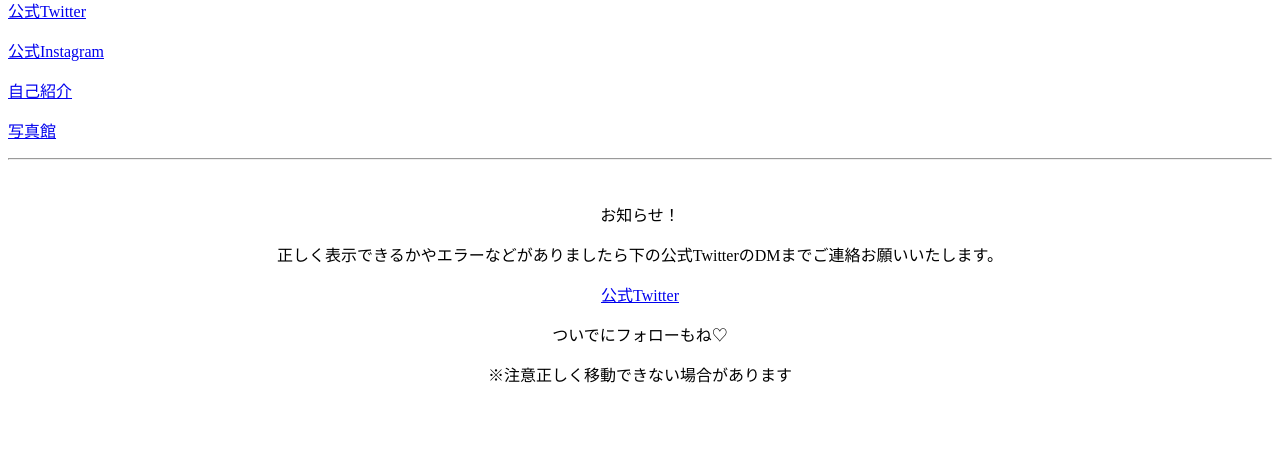
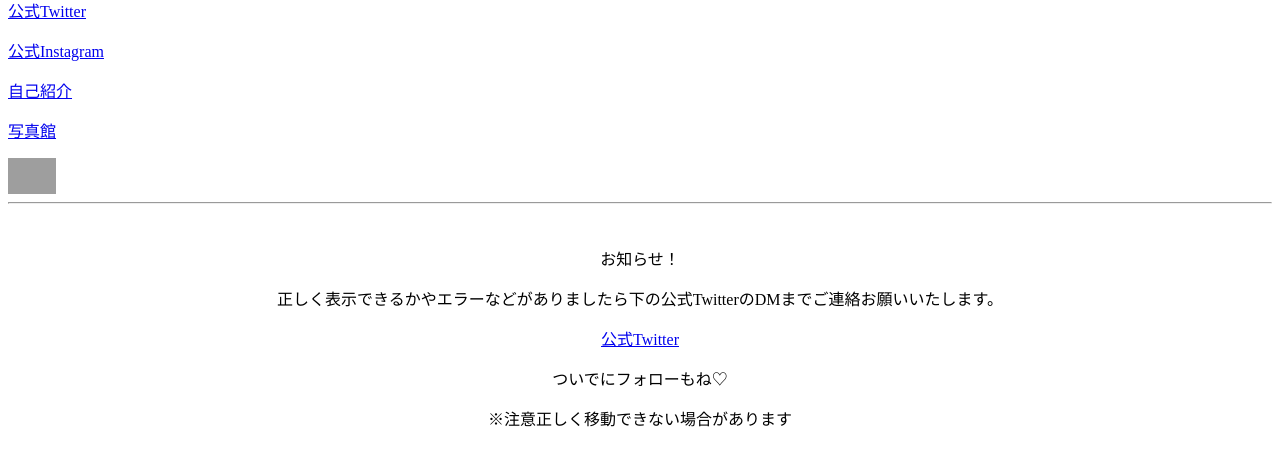
Before and after one commit to kameei2008/kakupezi, a plain HTML site: page index.html in a window 1280 px wide. Shown: the part 144-610 px from the top of the page. Drawn offline with Linux system fonts and the light colour scheme; grey boxes are pictures that could not be loaded.

Commit message:
Add files via upload

```diff
--- a/index.html
+++ b/index.html
@@ -16,6 +16,8 @@
 <p><a href="https://t.co/Wlp5oRdnbZ">公式Instagram</a></p>
 <p><p><a href="https://kameei2008.github.io/ziko/">自己紹介</a></p></p>
 <p><p><a href="https://kameei2008.github.io/fotokan/">写真館</a></p></p>
+<a href="https://lin.ee/P1jlXbV"><img src="https://scdn.line-apps.com/n/line_add_friends/btn/ja.png" alt="友だち追加" height="36" border="0"></a>
+
 
          <hr>
 
```
